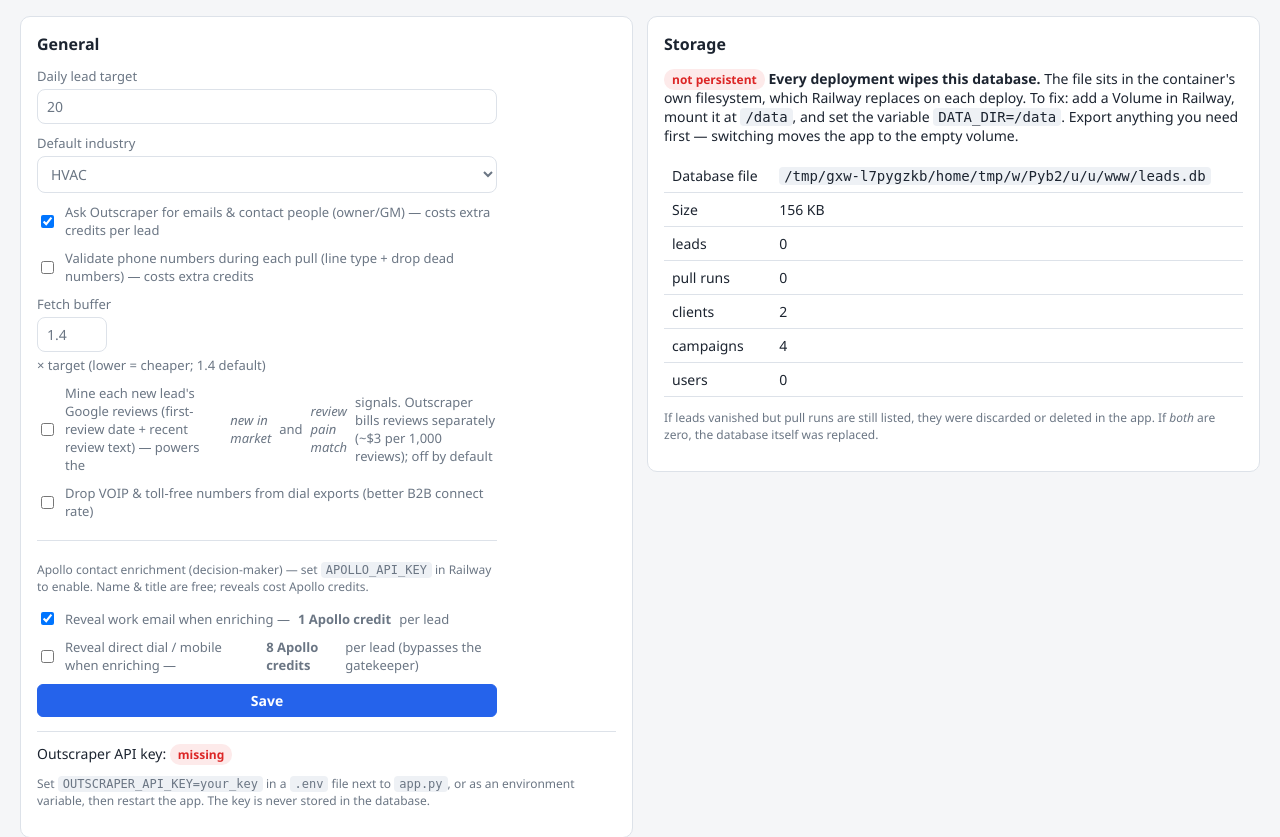
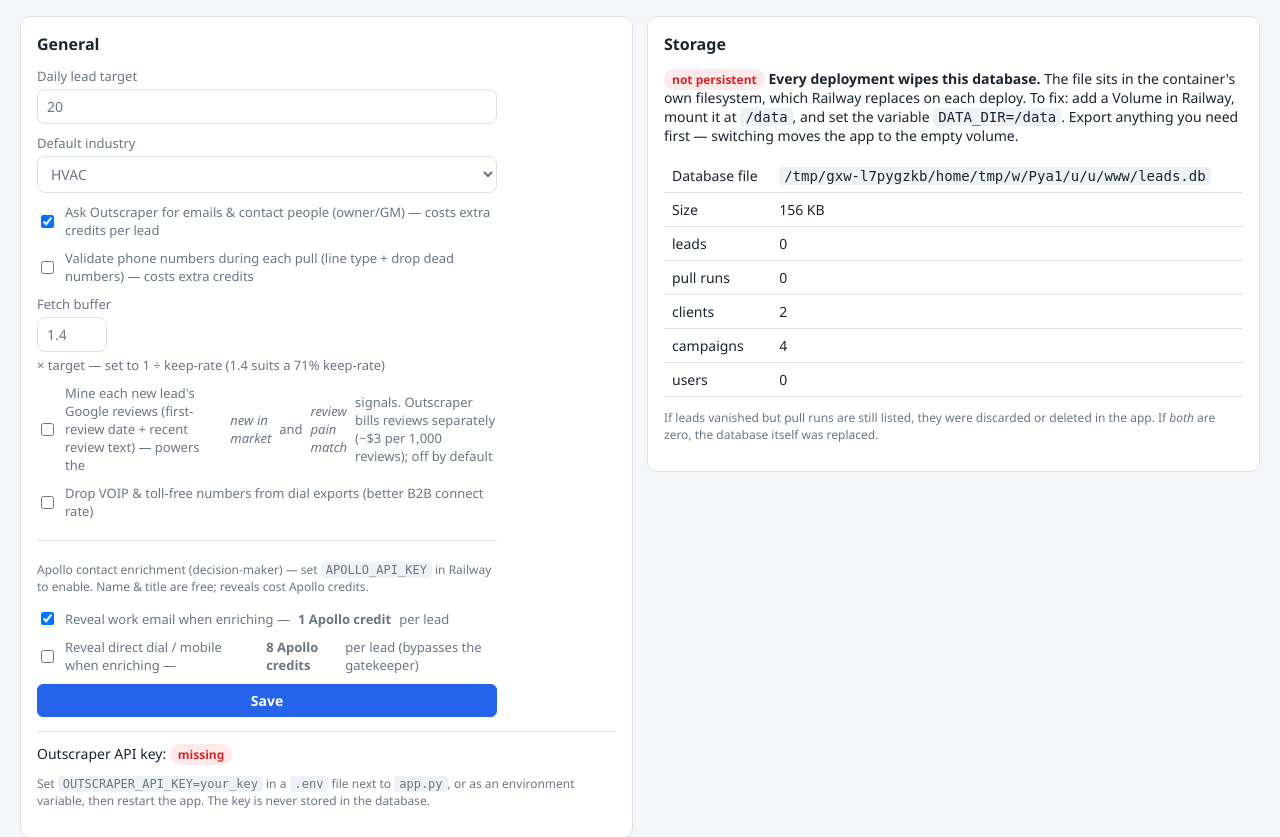
Before and after one commit to AbbieALtria/Outbound-Leads-, a Flask app: page /settings in a window 1280 px wide. Shown: the part 43-880 px from the top of the page. Run offline with Flask 3, Linux system fonts and the light colour scheme; data comes from the database, SQL or seed files in the repository; data that the repository does not hold is empty.

Commit message:
Correct the fetch-buffer guidance: lower is not always cheaper
The old help text said to lower the buffer until pulls miss the target.
A measured pull shows why that backfires: at a 71% keep-rate a lead costs
1/0.71 = 1.41 records, so 1.4 fetches almost exactly enough. Drop to 1.2
and the pull comes up short, and the top-up query has a 5-record floor --
about 11 records for 5 leads instead of 7. Point the setting at
1 / keep-rate instead.

Co-Authored-By: Claude Opus 5 <noreply@anthropic.com>

```diff
--- a/templates/settings.html
+++ b/templates/settings.html
@@ -25,11 +25,11 @@
         <input type="checkbox" name="phone_validation" {{ 'checked' if phone_validation }}>
         Validate phone numbers during each pull (line type + drop dead numbers) — costs extra credits
       </label>
-      <label class="dim small" title="How many extra records to fetch per lead wanted. Outscraper bills per record returned, so 2.0 means paying for ~2x what you keep. Lower it until pulls start missing the target — the keep-rate shown after each pull tells you how low you can go.">
+      <label class="dim small" title="How many records to fetch per lead wanted. Outscraper bills per record returned, so this is the main cost dial — but lower is NOT automatically cheaper. Match it to 1 ÷ the keep-rate shown after each pull: at a 71% keep-rate, 1.4 fetches just enough. Set it below that and pulls fall short, forcing a top-up query with a 5-record minimum — which bills MORE than fetching enough the first time.">
         Fetch buffer
         <input type="number" name="buffer_multiplier" min="1" max="3" step="0.1"
                value="{{ buffer_multiplier }}" style="width:70px;">
-        <span class="dim">× target (lower = cheaper; 1.4 default)</span>
+        <span class="dim">× target — set to 1 ÷ keep-rate (1.4 suits a 71% keep-rate)</span>
       </label>
       <label class="chk-row">
         <input type="checkbox" name="review_signals" {{ 'checked' if review_signals }}>
```
